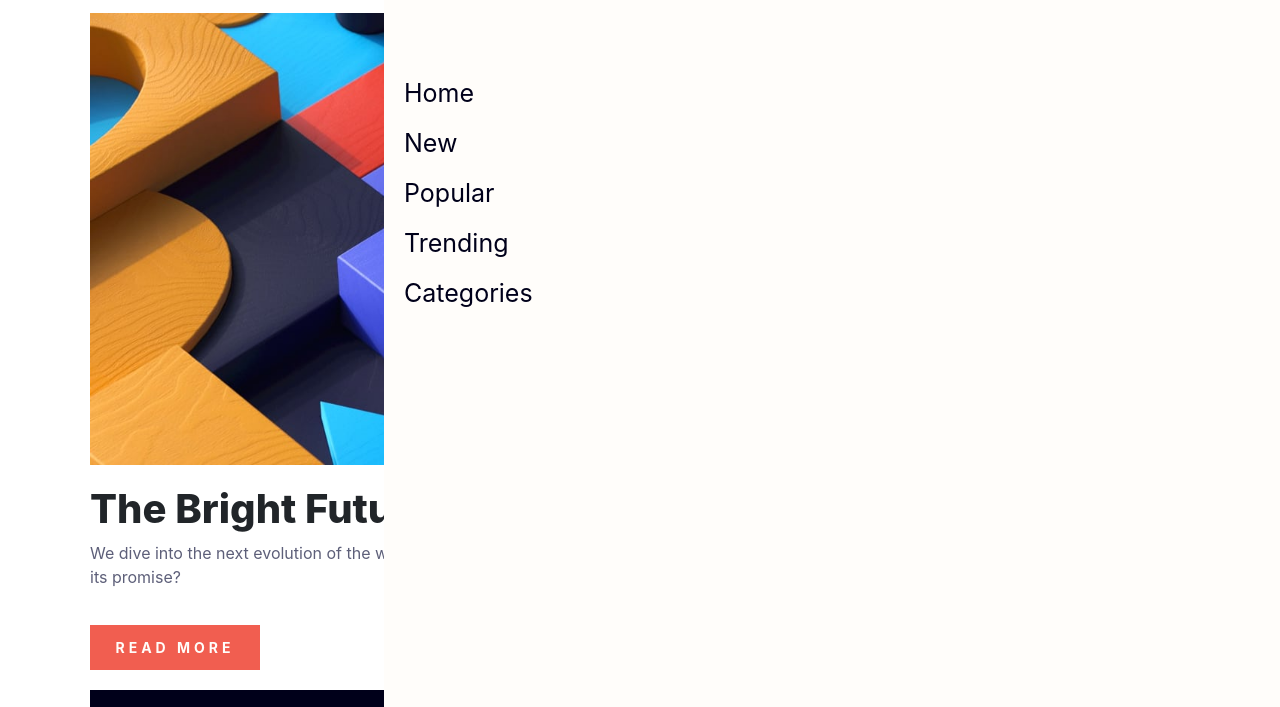
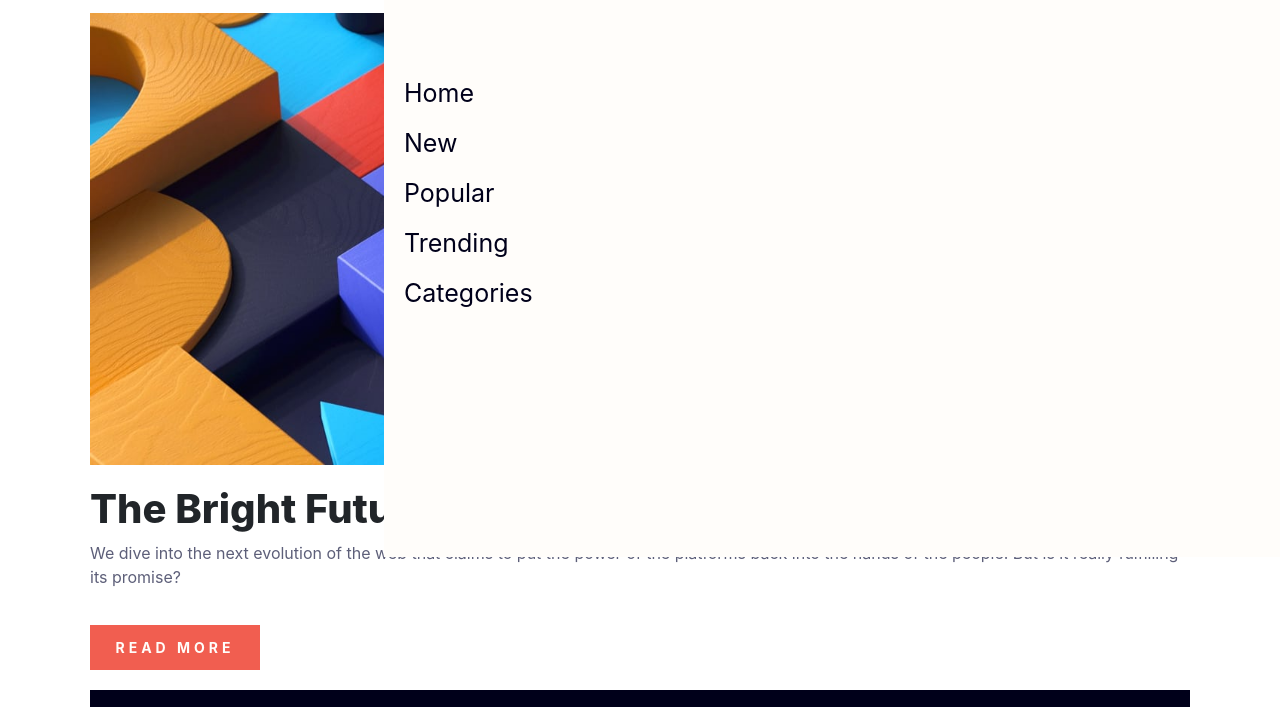
Before and after one commit to berserker1984/News-homepage, a plain HTML site: page index.html in a window 1280 px wide. Both pictures are taken after a click on the picture 1170 px from the left and 40 px from the top of the page. Shown: the part 63-770 px from the top of the page. Drawn offline with nearby package versions, Linux system fonts and the light colour scheme.

Commit message:
ajuste menu

```diff
--- a/style.css
+++ b/style.css
@@ -55,7 +55,7 @@
         position: absolute;
         padding: 20px;
         width: 70%;
-        height: 100%;
+        height: 620px;
         top: 0;
         right: 0;
         background-color:  hsl(36, 100%, 99%);
```
